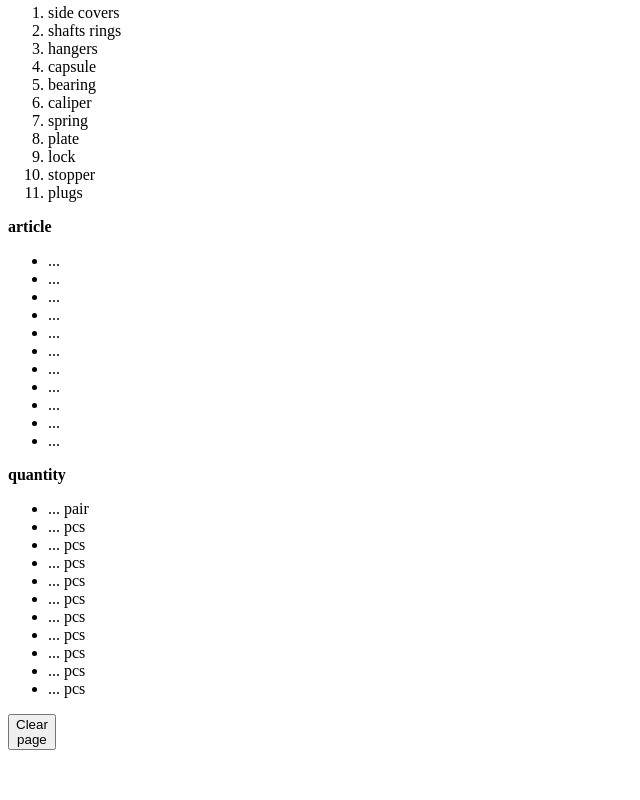
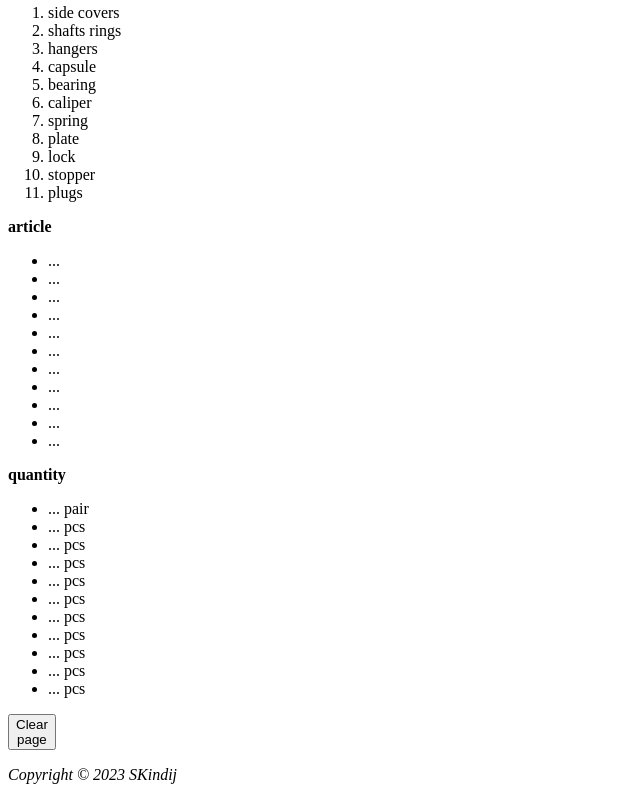
Before and after one commit to SKindij/SKRollo-app, a plain HTML site: page Vanila-javascript-version/resources/index.html in a window 1280 px wide. Shown: the part 1980-2780 px from the top of the page, without its empty margins (0-640 px from the left). Before the commit the page ends 2738 px from the top, so only its background shows below. Drawn offline with Linux system fonts and the light colour scheme.

Commit message:
Copyright © 2023 SKindij

```diff
--- a/Vanila-javascript-version/resources/index.html
+++ b/Vanila-javascript-version/resources/index.html
@@ -284,3 +284,12 @@
     </div>
    </div>
 </section>
+
+</main>
+<!-- Copyright -->
+<footer>
+  <p><em>Copyright © 2023 SKindij</em></p>
+</footer>
+
+</body>
+</html>
```
